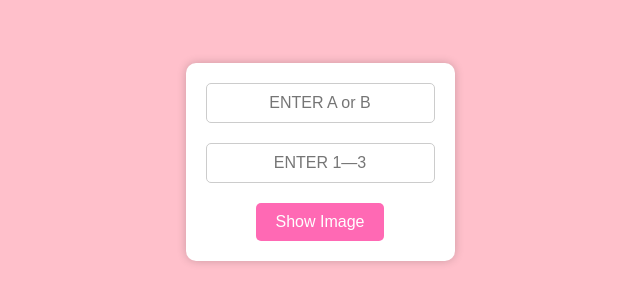
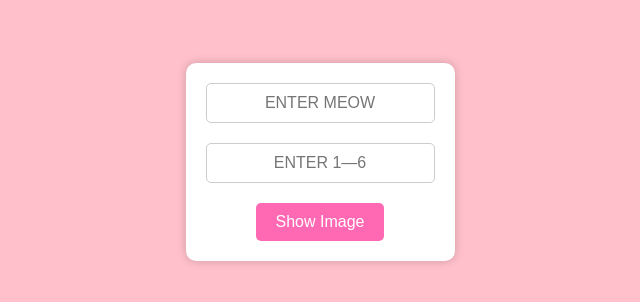
Before and after one commit to Blanchett-Xu/input-output, a plain HTML site: page index.html in a window 1280 px wide. Shown: the part 238-540 px from the top of the page, 320-960 px from the left. Drawn offline with Linux system fonts and the light colour scheme.

Commit message:
Update index.html

```diff
--- a/index.html
+++ b/index.html
@@ -64,8 +64,8 @@
 
     <div class="container">
         <!-- INPUT FIELDS -->
-        <input type="text" id="charInput1" maxlength="1" placeholder="ENTER A or B" pattern="[AB]">
-        <input type="text" id="charInput2" maxlength="1" placeholder="ENTER 1—3" pattern="[1-3]">
+        <input type="text" id="charInput1" maxlength="1" placeholder="ENTER MEOW" pattern="[MEOW]">
+        <input type="text" id="charInput2" maxlength="1" placeholder="ENTER 1—6" pattern="[1-6]">
 
         <!-- BUTTON TO DISPLAY IMAGE -->
         <button onclick="displayImage()" id="submitButton">Show Image</button>
```
